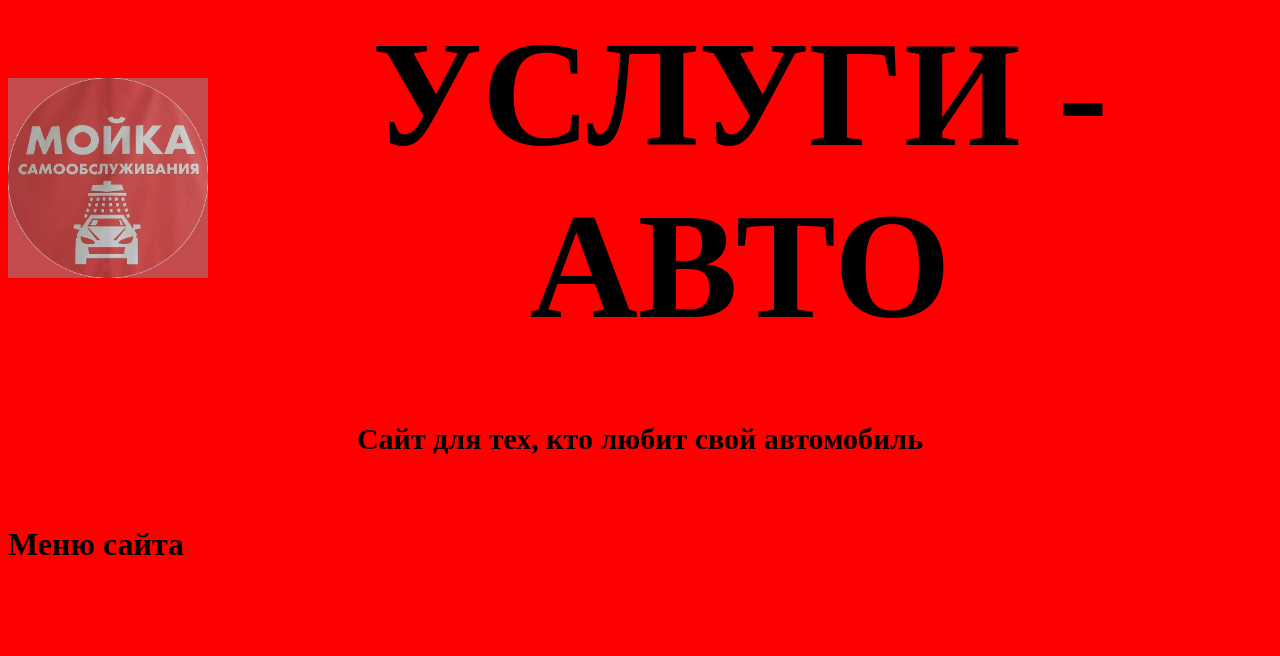
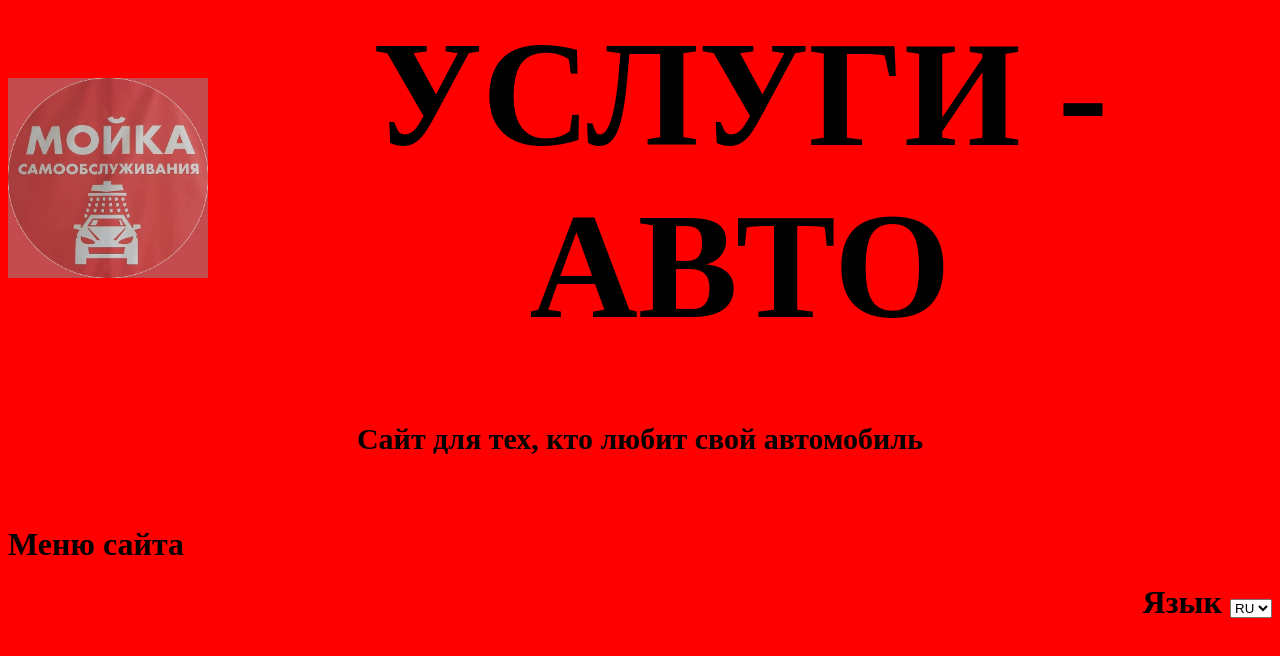
Before and after one commit to Martin21081989/sait_avtouslughi, a plain HTML site: page index.html in a window 1280 px wide. Drawn offline with Linux system fonts and the light colour scheme.

Commit message:
initial commit

```diff
--- a/index.html
+++ b/index.html
@@ -16,5 +16,11 @@
        </table>
         <h6 style="font-size: 30px" align="center">Сайт для тех, кто любит свой автомобиль</h6>
         <h1>Меню сайта</h1>
+        <h1 align="right"><strong>Язык</strong>
+            <select>
+                <option>RU</option>
+                <option>RO</option>
+              </select>
+            </h1>
 </body>
 </html>
```
